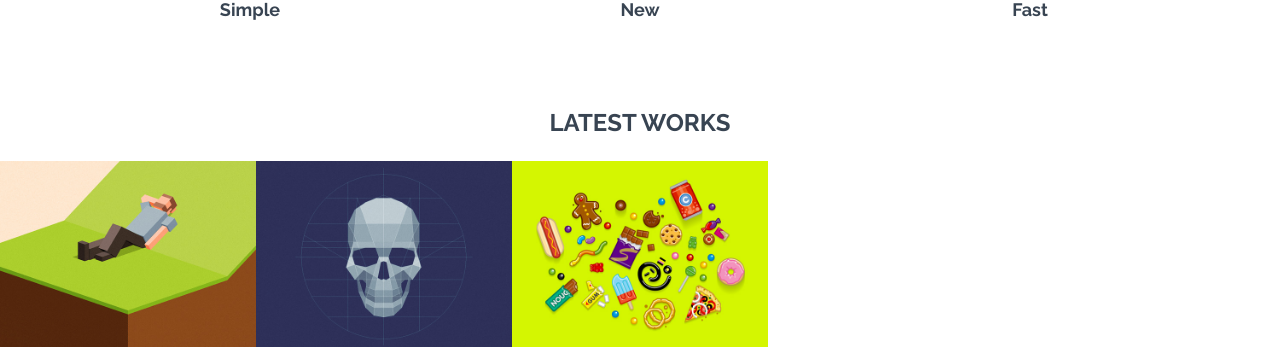
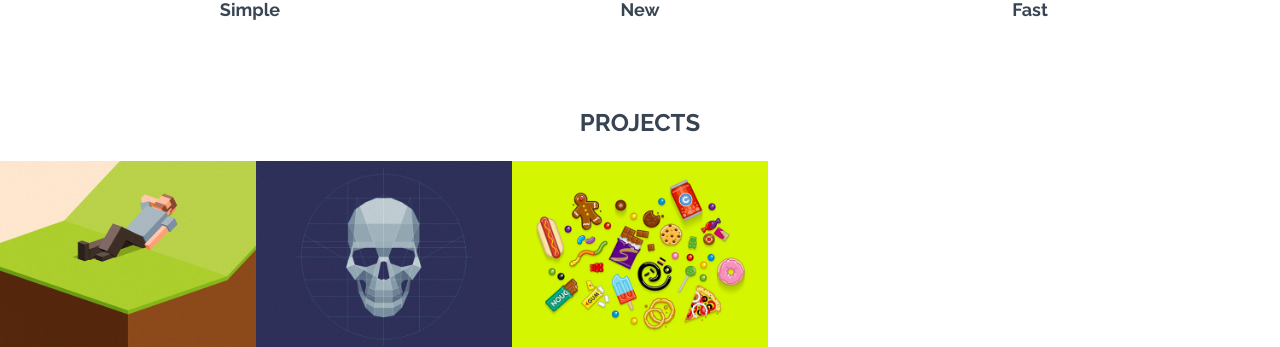
Before and after one commit to thenesis-org/thenesis-org.github.io, a Jekyll site: the page built from index.html, in a window 1280 px wide and 1238 px high. Shown: the part 425-772 px from the top of the window. Built offline with Jekyll 4.4.1, drawn with Linux system fonts in a browser that asks for light colours; nearby versions of some CDN libraries; some of the changed lines change nothing that is shown.

Commit message:
Update index.html

```diff
--- a/index.html
+++ b/index.html
@@ -32,10 +32,10 @@ permalink: /
                 -->
             </div>
         </div>
-    </div><! --/container -->
-</div><! --/service -->
+    </div><!--/container -->
+</div><!--/service -->
 
-{% include portfolio.html title="LATEST WORKS" limit=10 %}
+{% include portfolio.html title="PROJECTS" limit=10 %}
 
 <div class="container mtb">
     <div class="row">
```
